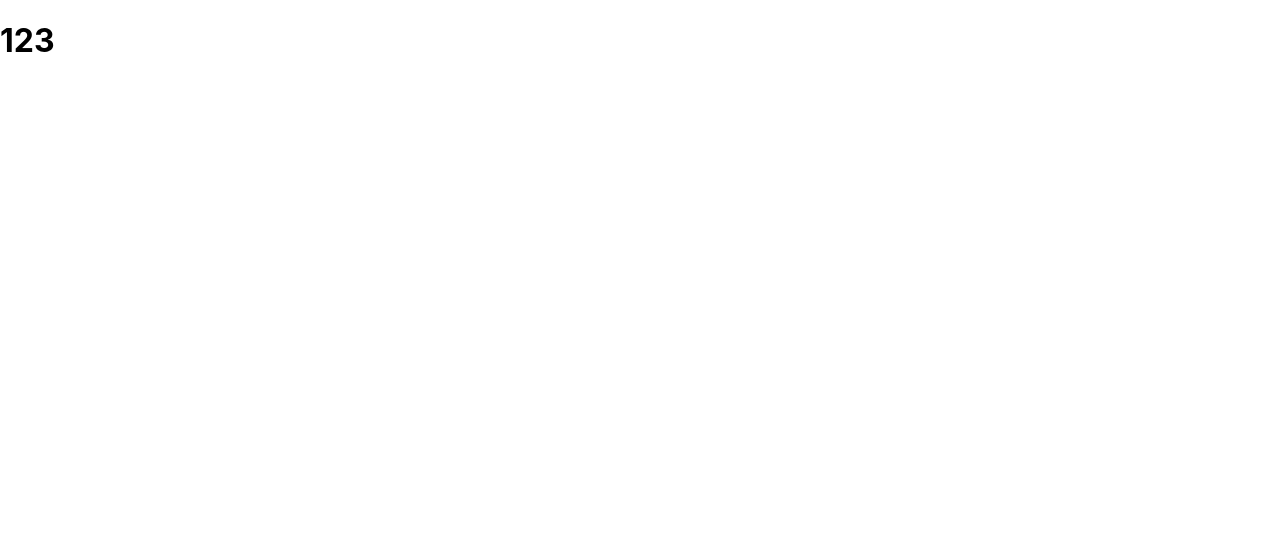
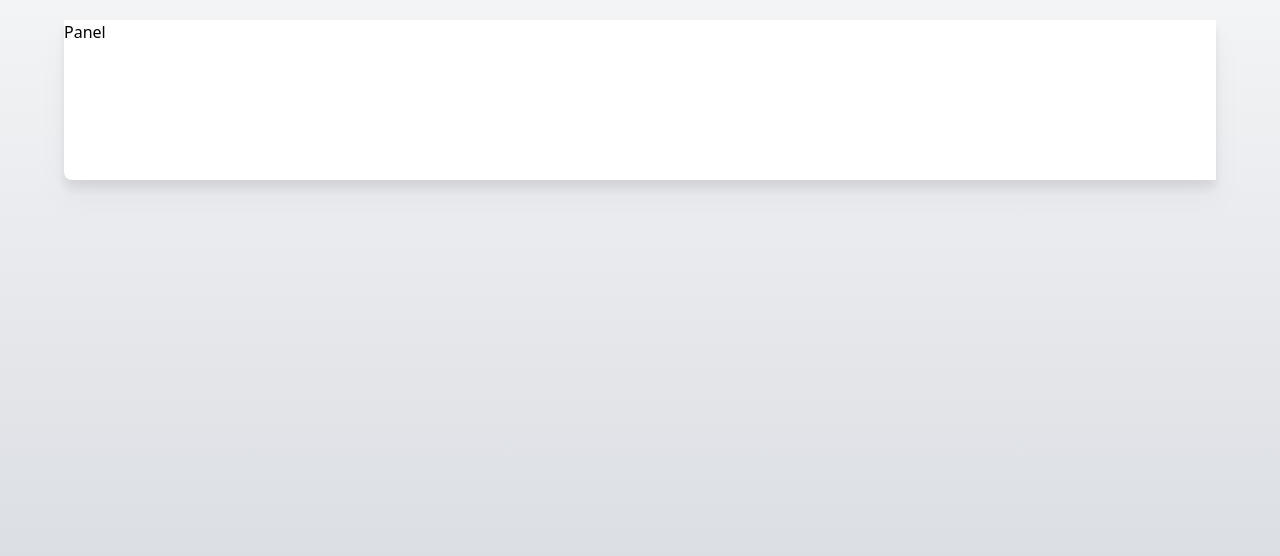
Before and after one commit to Balaborka/FormoJob-, a React (Create React App) app: page / in a window 1280 px wide. Shown: the top 556 px of the page. Built offline with nearby package versions, Linux system fonts and the light colour scheme.

Commit message:
Tilewind is added.

```diff
--- a/package.json
+++ b/package.json
@@ -39,5 +39,8 @@
       "last 1 firefox version",
       "last 1 safari version"
     ]
+  },
+  "devDependencies": {
+    "tailwindcss": "^3.2.7"
   }
 }
--- a/src/App.tsx
+++ b/src/App.tsx
@@ -1,8 +1,13 @@
 import React from 'react';
+import {Panel} from './components/panel'
 
 function App() {
   return (
-    <h1>123</h1>
+    <body className="h-screen bg-gradient-to-b from-gray-100 to-gray-300">
+      <div className="container mx-auto max-w-6xl pt-5">
+        <Panel />
+      </div>
+    </body>
   );
 }
 
--- /dev/null
+++ b/src/components/panel.tsx
@@ -0,0 +1,9 @@
+import React from 'react'
+
+export function Panel() {
+    return (
+        <div className='h-40 rounded-bl-lg rounded-bl-3xl bg-white drop-shadow-xl'>
+            Panel
+        </div>
+    )
+}
--- a/src/index.css
+++ b/src/index.css
@@ -1,13 +1,3 @@
-body {
-  margin: 0;
-  font-family: -apple-system, BlinkMacSystemFont, 'Segoe UI', 'Roboto', 'Oxygen',
-    'Ubuntu', 'Cantarell', 'Fira Sans', 'Droid Sans', 'Helvetica Neue',
-    sans-serif;
-  -webkit-font-smoothing: antialiased;
-  -moz-osx-font-smoothing: grayscale;
-}
-
-code {
-  font-family: source-code-pro, Menlo, Monaco, Consolas, 'Courier New',
-    monospace;
-}
+@tailwind base;
+@tailwind components;
+@tailwind utilities;
--- a/src/index.tsx
+++ b/src/index.tsx
@@ -8,7 +8,7 @@ const root = ReactDOM.createRoot(
 );
 
 root.render(
-  <React.StrictMode>
+  <React.StrictMode >
     <App />
   </React.StrictMode>
 );
--- /dev/null
+++ b/tailwind.config.js
@@ -0,0 +1,9 @@
+module.exports = {
+  content: [
+    "./src/**/*.{js,jsx,ts,tsx}",
+  ],
+  theme: {
+    extend: {},
+  },
+  plugins: [],
+}
```
Also changed, not shown: 1 other file (tests, documents, lock files or other folders).
